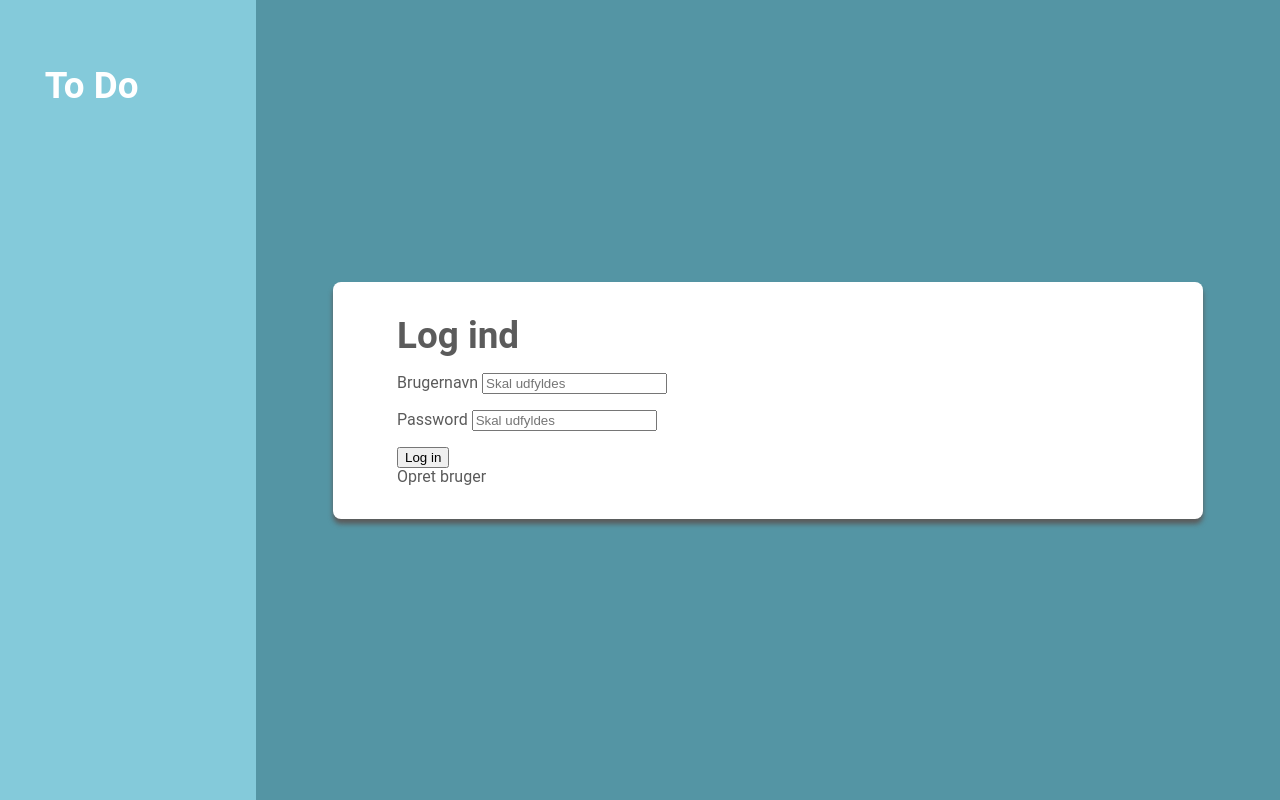
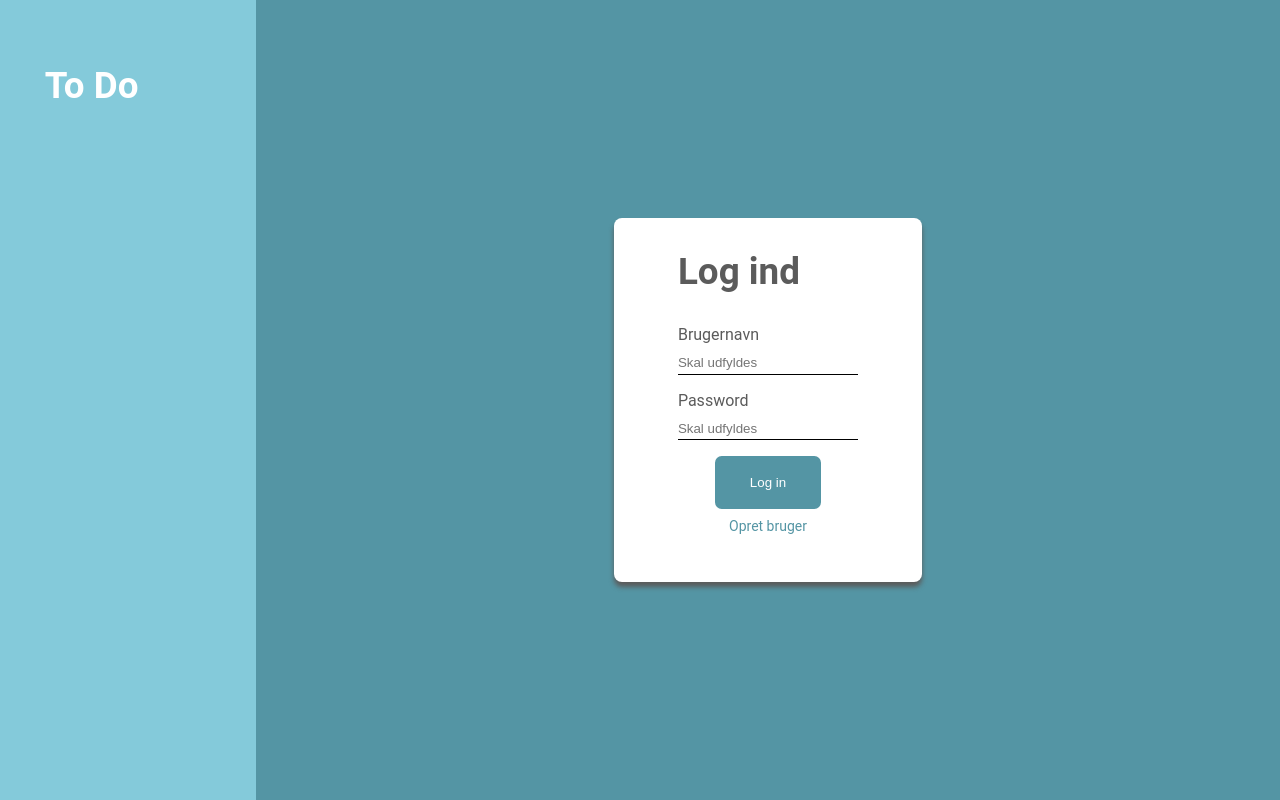
Before and after one commit to toby044/toDoProject, a PHP site: page / in a window 1280 px wide. Run offline with PHP 8.4, Linux system fonts and the light colour scheme; some libraries are stand-ins or nearby versions.

Commit message:
Styling på login/register, password hashing og todo-connection

```diff
--- a/admin.php
+++ b/admin.php
@@ -40,10 +40,10 @@ mysqli_close($conn);
     </aside>
     <main>
         <div class="main-container b-radius">
-            <h1>Bruger anmodninger</h1>
+            <h1>Brugerlisten</h1>
             <?php
                 $query = "SELECT * FROM users WHERE status = 'pending' ORDER BY id ASC";
-                $result = mysqli_query($conn, $query);
+                // $result = mysqli_query($conn, $query);
                 foreach($data as $databyte){
             ?>
                 <div class="flexStart">
--- a/css/style.css
+++ b/css/style.css
@@ -35,15 +35,11 @@ a {
   font-size: 1em;
   padding-top: 5%;
   font-weight: normal;
-}
-
-a:active {
-  font-weight: bold;
-  font-size: 1.1em;
+  transition: all .2s ease-in-out;
 }
 
 a:hover {
-  font-weight: bold;
+  transform:scale(1.1);
 }
 
 h2 {
@@ -103,16 +99,15 @@ body {
 }
 
 .main-container {
-  width: 80% !important;
+  max-width: 80% !important;
   background-color: var(--white);
   padding: 2rem 4rem;
   margin: 2rem !important;
   box-shadow: 0px 5px 5px 0px var(--grey);
-  min-width: 870px;
 }
 
 /** To Do User Greeting Styling */
-.greeting{
+.greeting {
   color: var(--grey);
 }
 
@@ -173,10 +168,16 @@ body {
   gap: 5rem;
   padding: 1rem;
   border: 1px solid var(--grey);
-  /* height: 76px; */
+  height: 76px;
   overflow: hidden;
-  transition: height 0.5s ease-in-out;
+  transition: height 0.5s ease-out;
 }
+
+.todo-item:target {
+  height: auto;
+  transition: height 0.5s ease-out;
+}
+
 .todo-title {
   color: var(--grey);
 }
@@ -336,8 +337,54 @@ h3 {
   cursor: pointer;
 }
 
+/* Login */
+.signup-btn {
+  color: var(--bg-main);
+  font-size: 14px;
+  align-self: center;
+}
 
-/* Login */
-#signup-btn {
+.login-box {
+  display: flex;
+  flex-direction: column;
+}
+
+.login-title{
+  align-self: flex-start;
+  margin-bottom: 2rem;
+}
+
+.login-form form{
+  display: flex;
+  flex-direction: column;
+  margin-bottom: 1rem;
+}
+
+.login-form label{
   color: var(--grey);
 }
+
+.login-form input{
+  margin-bottom: 1rem;
+  margin-top: .5rem;
+  border: none;
+  border-bottom: 1px solid black;
+  padding: .2rem .2rem .2rem 0;
+}
+
+.submitBtn {
+  color: var(--white);
+  background-color: var(--bg-main);
+  padding: 1rem 2rem;
+  outline: none;
+  border: none;
+  align-self: center;
+  cursor:pointer;
+  border: 3px solid #5495A4;
+  border-radius: 0.5em;
+  transition: border .2s ease-in-out;
+}
+
+.submitBtn:hover{
+  border: 3px solid #84CADA;
+}
--- a/login/login.php
+++ b/login/login.php
@@ -1,42 +1,38 @@
 <?php
 //include ('../db_conn.php');
+// include 'register.php';
 
 // Hvis du er logget ind, gå til index
-    if(isset($_COOKIE['uname'])){
+if (isset($_COOKIE['uname'])) {
     header("Location: ../index.php");
 }
 
-    if(!empty($_POST['submit'])){
+if (!empty($_POST['submit'])) {
 
     // Opret forbindelse til databasen
 
     // Set variables for post username and password
     $username = $_POST['username'];
     $password = $_POST['password'];
-        $sql = "SELECT * FROM users WHERE name ='$username' && password ='$password'";
+    $sql = "SELECT * FROM users WHERE name ='$username'";
 
     // Lav query med sql sætningen
     $qry = mysqli_query($conn, $sql);
-        $arr = $qry -> fetch_array(MYSQLI_NUM);
-        $userid = $arr[0];
+    $arr = $qry->fetch_array(MYSQLI_ASSOC);
+    $userid = $arr['id'];
 
     $count = mysqli_num_rows($qry);
-
     // Sætter cookie, som vi vil læse på og genere content med sql
-        if($count == 1){
-            if($username == 'admin') {
+    if ($count == 1) {
+        if (password_verify($password, $arr['password']) === true) {
+            if ($username == 'admin') {
                 header("Location: ./admin.php");
             } else {
                 header("Location: ./");
-                setcookie('uname' , $username , time() + 60 * 60 * 24 * 30 , '/');
-                setcookie('userid' , $userid , time() + 60 * 60 * 24 * 30 , '/');
-
+                setcookie('uname', $username, time() + 60 * 60 * 24 * 30, '/');
+                setcookie('userid', $userid, time() + 60 * 60 * 24 * 30, '/');
             }
-            // if (password_verify($password, $pass)) {
-            //     echo 'Rigtigt password';
-            // } else {
-            //     echo 'Forkert password';
-            // }
+        }
     }
 }
 
@@ -44,19 +40,20 @@
 ?>
 
 
-
-<h2 class="todo-title">Log ind</h2>
+<div class="login-box">
+    <h2 class="todo-title login-title">Log ind</h2>
     <div class="login-form">
         <form action="" name="submit" method="POST">
-        <p>
+
             <label>Brugernavn</label>
-            <input type="text" name="username" placeholder="Skal udfyldes">
-        </p>
-        <p>
+            <input type="text" name="username" placeholder="Skal udfyldes" id="forminput">
+
+
             <label>Password</label>
             <input type="password" name="password" placeholder="Skal udfyldes">
-        </p>
-        <input type="submit" name="submit" value="Log in" />
+
+            <button type="submit" name="submit" value="Log in" class="submitBtn">Log in</button>
+            <a href="./login/register.php" class="signup-btn">Opret bruger</a>
         </form>
     </div>
-<a href="./login/register.php" id="signup-btn">Opret bruger</a>
+</div>
--- a/modules/toDo.php
+++ b/modules/toDo.php
@@ -76,7 +76,7 @@ foreach ($result as $check) {
               ?>
             </small>
             <div class="dropdown-arrow">
-              <i class="fa fa-solid fa-chevron-down font-size"></i>
+              <a href="#<?php echo $todo['id']; ?>"><i class="fa fa-solid fa-chevron-down font-size"></i></a>
             </div>
           </div>
           <div class="wrapper-inner-2">
```
Also changed, not shown: login/register.php (+36 -19 lines). Lines whose indentation alone changed are shown as unchanged.
